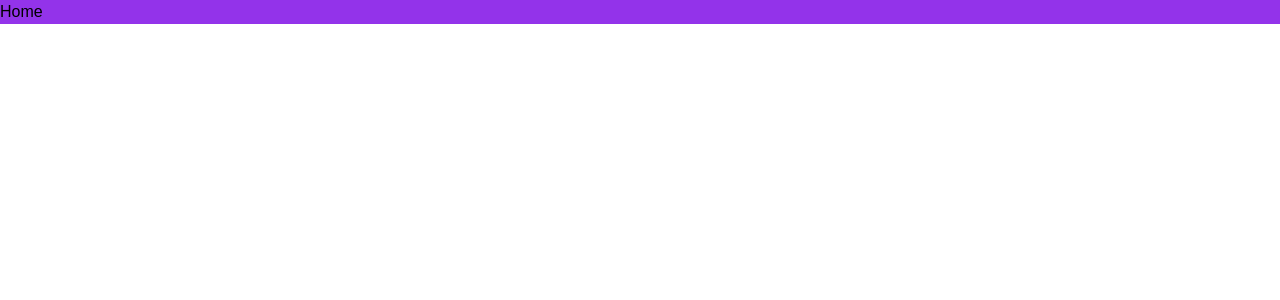
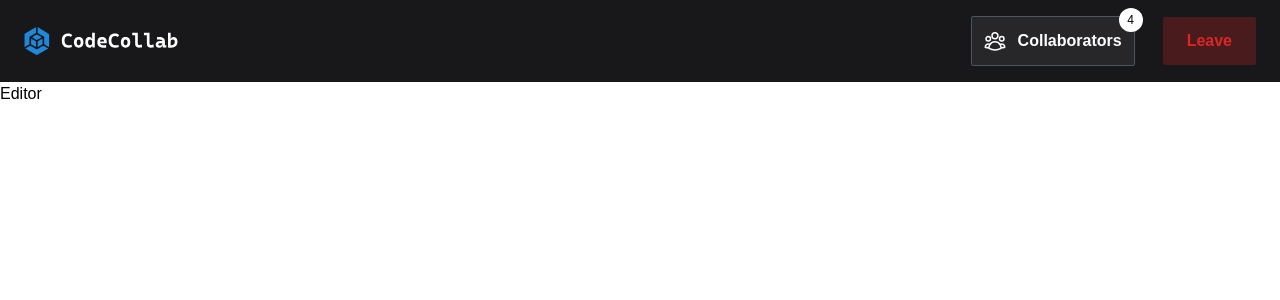
Before and after one commit to shaqeebakhtar/codecollab, a React (Create React App) app: page /editor/1 in a window 1280 px wide. Shown: the top 300 px of the page. Built offline with nearby package versions, Linux system fonts and the light colour scheme.

Commit message:
add: header component

```diff
--- a/package.json
+++ b/package.json
@@ -12,6 +12,7 @@
     "@types/react-dom": "^18.2.4",
     "react": "^18.2.0",
     "react-dom": "^18.2.0",
+    "react-router-dom": "^6.11.1",
     "react-scripts": "5.0.1",
     "typescript": "^4.9.5",
     "web-vitals": "^2.1.4"
--- a/src/App.tsx
+++ b/src/App.tsx
@@ -1,7 +1,17 @@
 import React from "react";
+import { BrowserRouter as Router, Routes, Route } from "react-router-dom";
+import Home from "./components/Home";
+import Editor from "./components/Editor";
 
 function App() {
-  return <div className="bg-purple-600">Home</div>;
+  return (
+    <Router>
+      <Routes>
+        <Route path="/" element={<Home />} />
+        <Route path="/editor/:id" element={<Editor />} />
+      </Routes>
+    </Router>
+  );
 }
 
 export default App;
--- /dev/null
+++ b/src/components/Editor.tsx
@@ -0,0 +1,13 @@
+import React from "react";
+import Header from "./Header/Header";
+
+const Editor = () => {
+  return (
+    <>
+      <Header />
+      <div>Editor</div>
+    </>
+  );
+};
+
+export default Editor;
--- /dev/null
+++ b/src/components/Header/Header.tsx
@@ -0,0 +1,53 @@
+import React from "react";
+import logo from "../../assets/images/code-collab-logo.svg";
+
+type THeader = {
+  isHome?: boolean;
+};
+
+const Header = ({ isHome }: THeader) => {
+  return (
+    <header className="bg-zinc-900 text-white ">
+      <div className="container mx-auto px-6 py-4">
+        <div className="flex items-center justify-between">
+          <div className="logo">
+            <a href="/">
+              <img src={logo} alt="code collab logo" />
+            </a>
+          </div>
+          {!isHome && (
+            <div className="flex items-center gap-7">
+              <div className="relative">
+                <span className="absolute -right-2 -top-2 rounded-full w-6 text-center p-1 bg-white text-black text-xs">
+                  4
+                </span>
+                <button className="flex items-center gap-3 bg-zinc-800 hover:bg-zinc-700 border border-gray-600 rounded-sm p-3 font-semibold ease-in duration-75">
+                  <svg
+                    xmlns="http://www.w3.org/2000/svg"
+                    width="22"
+                    height="19"
+                    fill="none"
+                  >
+                    <path
+                      stroke="#fff"
+                      stroke-linecap="round"
+                      stroke-linejoin="round"
+                      stroke-width="1.5"
+                      d="M17 15.72a9.094 9.094 0 0 0 3.741-.479 3 3 0 0 0-4.682-2.72m.94 3.198.001.031c0 .225-.012.447-.037.666A11.944 11.944 0 0 1 11 18c-2.17 0-4.207-.576-5.963-1.584A6.062 6.062 0 0 1 5 15.719m12 0a5.971 5.971 0 0 0-.941-3.197m0 0A5.995 5.995 0 0 0 11 9.75a5.995 5.995 0 0 0-5.058 2.772M5 15.719a8.986 8.986 0 0 1-3.74-.478 3 3 0 0 1 4.681-2.72m-.94 3.198a5.971 5.971 0 0 1 .94-3.197M14 3.75a3 3 0 1 1-6 0 3 3 0 0 1 6 0Zm6 3a2.25 2.25 0 1 1-4.5 0 2.25 2.25 0 0 1 4.5 0Zm-13.5 0a2.25 2.25 0 1 1-4.5 0 2.25 2.25 0 0 1 4.5 0Z"
+                    />
+                  </svg>
+                  Collaborators
+                </button>
+              </div>
+              <button className="bg-red-600 hover:bg-opacity-10 bg-opacity-25 rounded-sm py-3 px-6 text-red-600 font-semibold ease-in duration-75">
+                Leave
+              </button>
+            </div>
+          )}
+        </div>
+      </div>
+    </header>
+  );
+};
+
+export default Header;
--- /dev/null
+++ b/src/components/Home.tsx
@@ -0,0 +1,17 @@
+import React from "react";
+import Header from "./Header/Header";
+
+type Props = {};
+
+const Home = (props: Props) => {
+  return (
+    <>
+      <Header isHome={true} />
+      <div className="bg-zinc-900 text-white">
+        <div>Home</div>
+      </div>
+    </>
+  );
+};
+
+export default Home;
```
Also changed, not shown: src/index.tsx (+6 -9 lines), src/assets/images/code-collab-logo.svg (added), 1 other file (tests, documents, lock files or other folders).
